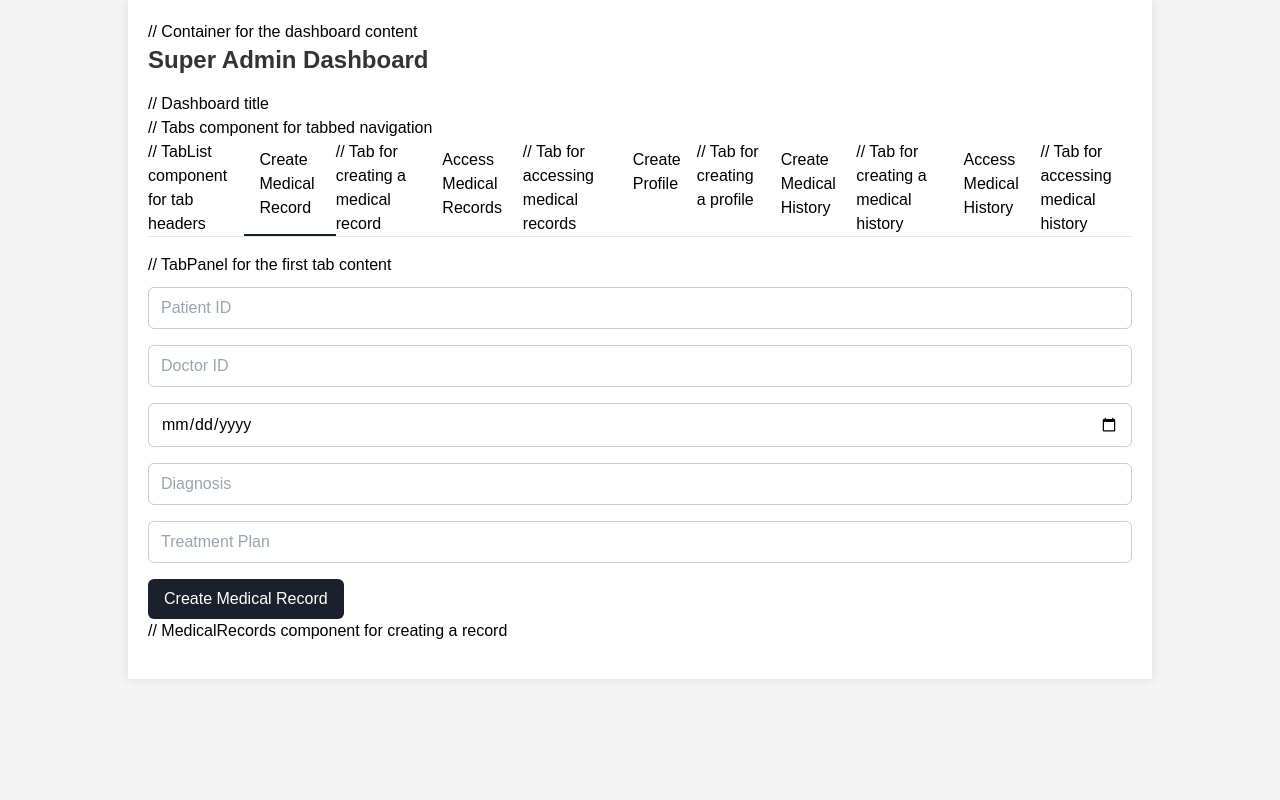
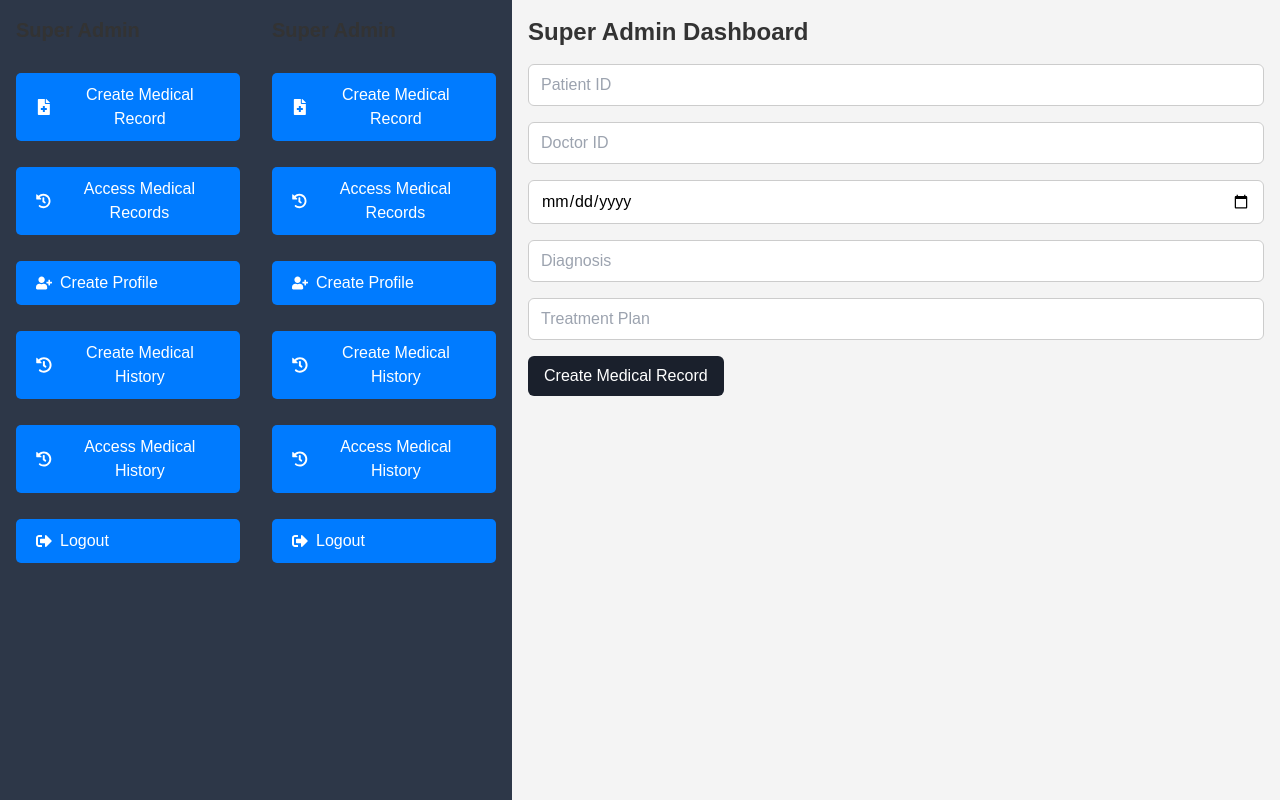
Before and after one commit to ShoElj/dental-clinic-, a React (Vite) app: page /superadmin in a window 1280 px wide. Built offline with nearby package versions, Linux system fonts and the light colour scheme.

Commit message:
Added new component logot and added styles

```diff
--- a/package.json
+++ b/package.json
@@ -18,6 +18,7 @@
     "postcss": "^8.4.38",
     "react": "^18.3.1",
     "react-dom": "^18.3.1",
+    "react-icons": "^5.2.1",
     "react-router-dom": "^6.24.0",
     "react-tabs": "^6.0.2",
     "tailwindcss": "^3.4.4"
--- a/src/App.jsx
+++ b/src/App.jsx
@@ -2,6 +2,7 @@ import React from 'react';
 import { BrowserRouter as Router, Routes, Route, Navigate } from 'react-router-dom';
 import Login from './Components/Auth/Login'; // Importing Login component for user authentication
 import Logout from './Components/Auth/Logout'; // Importing Logout component for user logout
+import Sidebar from './Components/Sidebar/Sidebar'; // Importing Sidebar component
 import SuperAdminDashboard from './Components/Dashboard/SuperAdminDashboard'; // Importing SuperAdminDashboard component
 import DoctorDashboard from './Components/Dashboard/DoctorDashboard'; // Importing DoctorDashboard component
 import AccountsDashboard from './Components/Dashboard/AccountsDashboard'; // Importing AccountsDashboard component
@@ -20,6 +21,7 @@ const App = () => {
         <Route path="/login" element={<Login />} /> {/* Route for user login */}
         <Route path="/logout" element={<Logout />} /> {/* Route for user logout */}
 
+        <Route element={<MainLayout />}>
           {/* Dashboard Routes */}
           <Route path="/superadmin" element={<SuperAdminDashboard />} /> {/* Route for SuperAdminDashboard */}
           <Route path="/doctor" element={<DoctorDashboard />} /> {/* Route for DoctorDashboard */}
@@ -37,6 +39,7 @@ const App = () => {
 
           {/* Medical History Route */}
           <Route path="/medical-history/:id" element={<MedicalHistory />} /> {/* Route for MedicalHistory with dynamic ID */}
+        </Route>
 
         {/* Default Redirect */}
         <Route path="*" element={<Navigate to="/login" />} /> {/* Default redirect to login page */}
@@ -45,4 +48,27 @@ const App = () => {
   );
 };
 
+// MainLayout component that includes the Sidebar
+const MainLayout = () => {
+  return (
+    <div className="flex">
+      <Sidebar />
+      <div className="flex-grow">
+        <Routes>
+          <Route path="/superadmin" element={<SuperAdminDashboard />} /> {/* Route for SuperAdminDashboard */}
+          <Route path="/doctor" element={<DoctorDashboard />} /> {/* Route for DoctorDashboard */}
+          <Route path="/accounts" element={<AccountsDashboard />} /> {/* Route for AccountsDashboard */}
+          <Route path="/dietitian" element={<DietitianDashboard />} /> {/* Route for DietitianDashboard */}
+          <Route path="/medical-records" element={<MedicalRecords />} /> {/* Route for MedicalRecords */}
+          <Route path="/create-record" element={<CreateRecord />} /> {/* Route for CreateRecord */}
+          <Route path="/create-profile" element={<CreateProfile />} /> {/* Route for CreateProfile */}
+          <Route path="/edit-profile/:id" element={<EditProfile />} /> {/* Route for EditProfile with dynamic ID */}
+          <Route path="/view-profile/:id" element={<ViewProfile />} /> {/* Route for ViewProfile with dynamic ID */}
+          <Route path="/medical-history/:id" element={<MedicalHistory />} /> {/* Route for MedicalHistory with dynamic ID */}
+        </Routes>
+      </div>
+    </div>
+  );
+};
+
 export default App;
--- a/src/Components/Dashboard/SuperAdminDashboard.jsx
+++ b/src/Components/Dashboard/SuperAdminDashboard.jsx
@@ -1,49 +1,42 @@
-import React from 'react';
-import { Tab, Tabs, TabList, TabPanel } from 'react-tabs'; // Importing Tab components from 'react-tabs'
-import MedicalRecords from '../Records/MedicalRecords'; // Importing MedicalRecords component
-import CreateProfile from '../Profiles/CreateProfile'; // Importing CreateProfile component
-import MedicalHistory from '../History/MedicalHistory'; // Importing MedicalHistory component
+import React, { useState } from 'react';
+import { Tab, Tabs, TabPanel } from 'react-tabs';
+import MedicalRecords from '../Records/MedicalRecords';
+import CreateProfile from '../Profiles/CreateProfile';
+import MedicalHistory from '../History/MedicalHistory';
+import Logout from '../Logout/Logout';
+import Sidebar from '../Sidebar/Sidebar';
 
-// SuperAdminDashboard component
 const SuperAdminDashboard = () => {
+  const [selectedTab, setSelectedTab] = useState(0);
+
   return (
-    <div className="container mx-auto p-4"> // Container for the dashboard content
-      <h1 className="text-2xl font-bold mb-4">Super Admin Dashboard</h1> // Dashboard title
-      <Tabs> // Tabs component for tabbed navigation
-        <TabList className="flex border-b mb-4"> // TabList component for tab headers
-          <Tab className="px-4 py-2 cursor-pointer" selectedClassName="border-b-2 border-primary">
-            Create Medical Record
-          </Tab> // Tab for creating a medical record
-          <Tab className="px-4 py-2 cursor-pointer" selectedClassName="border-b-2 border-primary">
-            Access Medical Records
-          </Tab> // Tab for accessing medical records
-          <Tab className="px-4 py-2 cursor-pointer" selectedClassName="border-b-2 border-primary">
-            Create Profile
-          </Tab> // Tab for creating a profile
-          <Tab className="px-4 py-2 cursor-pointer" selectedClassName="border-b-2 border-primary">
-            Create Medical History
-          </Tab> // Tab for creating a medical history
-          <Tab className="px-4 py-2 cursor-pointer" selectedClassName="border-b-2 border-primary">
-            Access Medical History
-          </Tab> // Tab for accessing medical history
-        </TabList>
-
-        <TabPanel className="mt-4"> // TabPanel for the first tab content
-          <MedicalRecords create={true} /> // MedicalRecords component for creating a record
+    <div className="flex">
+      <Sidebar onSelectTab={setSelectedTab} />
+      <div className="flex-grow p-4">
+        <div className="flex justify-between items-center mb-4">
+          <h1 className="text-2xl font-bold">Super Admin Dashboard</h1>
+        </div>
+        <Tabs selectedIndex={selectedTab} onSelect={index => setSelectedTab(index)}>
+          <TabPanel>
+            <MedicalRecords create={true} />
           </TabPanel>
-        <TabPanel className="mt-4"> // TabPanel for the second tab content
-          <MedicalRecords create={false} /> // MedicalRecords component for accessing records
+          <TabPanel>
+            <MedicalRecords create={false} />
           </TabPanel>
-        <TabPanel className="mt-4"> // TabPanel for the third tab content
-          <CreateProfile /> // CreateProfile component
+          <TabPanel>
+            <CreateProfile />
           </TabPanel>
-        <TabPanel className="mt-4"> // TabPanel for the fourth tab content
-          <MedicalHistory create={true} /> // MedicalHistory component for creating a history
+          <TabPanel>
+            <MedicalHistory create={true} />
           </TabPanel>
-        <TabPanel className="mt-4">
+          <TabPanel>
             <MedicalHistory create={false} />
           </TabPanel>
+          <TabPanel>
+            <Logout />
+          </TabPanel>
         </Tabs>
+      </div>
     </div>
   );
 };
--- /dev/null
+++ b/src/Components/Logout/Logout.jsx
@@ -0,0 +1,22 @@
+import React from 'react';
+import { supabase } from '../../services/supabaseClient';
+
+const Logout = () => {
+  const handleLogout = async () => {
+    const { error } = await supabase.auth.signOut();
+    if (error) {
+      alert(error.message);
+    } else {
+      alert('Successfully logged out');
+      window.location.href = '/'; // Redirect to home or login page after logout
+    }
+  };
+
+  return (
+    <button onClick={handleLogout} className="bg-red-500 text-white px-4 py-2 rounded-md">
+      Logout
+    </button>
+  );
+};
+
+export default Logout;
--- /dev/null
+++ b/src/Components/Sidebar/Sidebar.jsx
@@ -0,0 +1,44 @@
+import React from 'react';
+import { FaUserMd, FaFileMedical, FaHistory, FaUserPlus, FaSignOutAlt } from 'react-icons/fa';
+
+const Sidebar = ({ onSelectTab }) => {
+  return (
+    <div className="bg-secondary text-white w-64 min-h-screen p-4">
+      <h2 className="text-xl font-bold mb-6">Super Admin</h2>
+      <ul>
+        <li className="mb-4">
+          <button onClick={() => onSelectTab(0)} className="flex items-center w-full">
+            <FaFileMedical className="mr-2" /> Create Medical Record
+          </button>
+        </li>
+        <li className="mb-4">
+          <button onClick={() => onSelectTab(1)} className="flex items-center w-full">
+            <FaHistory className="mr-2" /> Access Medical Records
+          </button>
+        </li>
+        <li className="mb-4">
+          <button onClick={() => onSelectTab(2)} className="flex items-center w-full">
+            <FaUserPlus className="mr-2" /> Create Profile
+          </button>
+        </li>
+        <li className="mb-4">
+          <button onClick={() => onSelectTab(3)} className="flex items-center w-full">
+            <FaHistory className="mr-2" /> Create Medical History
+          </button>
+        </li>
+        <li className="mb-4">
+          <button onClick={() => onSelectTab(4)} className="flex items-center w-full">
+            <FaHistory className="mr-2" /> Access Medical History
+          </button>
+        </li>
+        <li className="mb-4">
+          <button onClick={() => onSelectTab(5)} className="flex items-center w-full">
+            <FaSignOutAlt className="mr-2" /> Logout
+          </button>
+        </li>
+      </ul>
+    </div>
+  );
+};
+
+export default Sidebar;
```
Also changed, not shown: 1 other file (tests, documents, lock files or other folders). Lines whose indentation alone changed are shown as unchanged.
